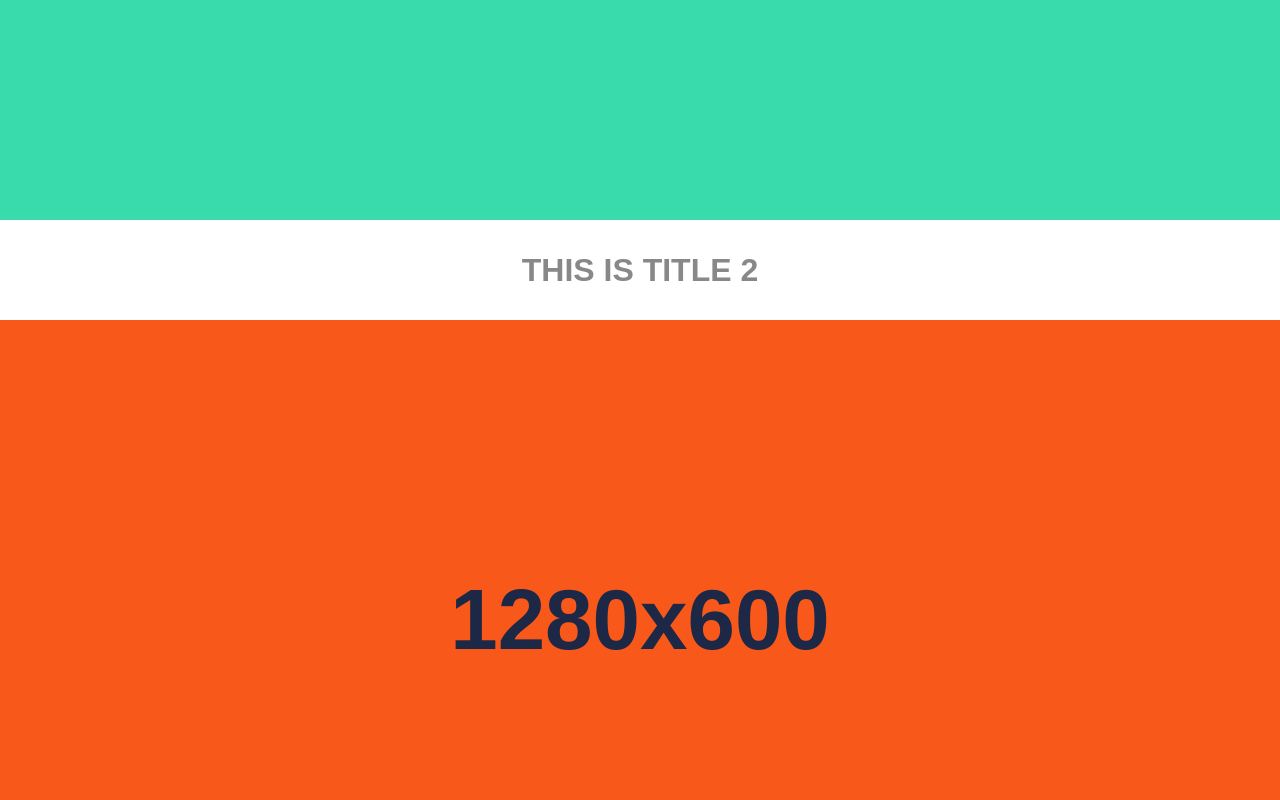
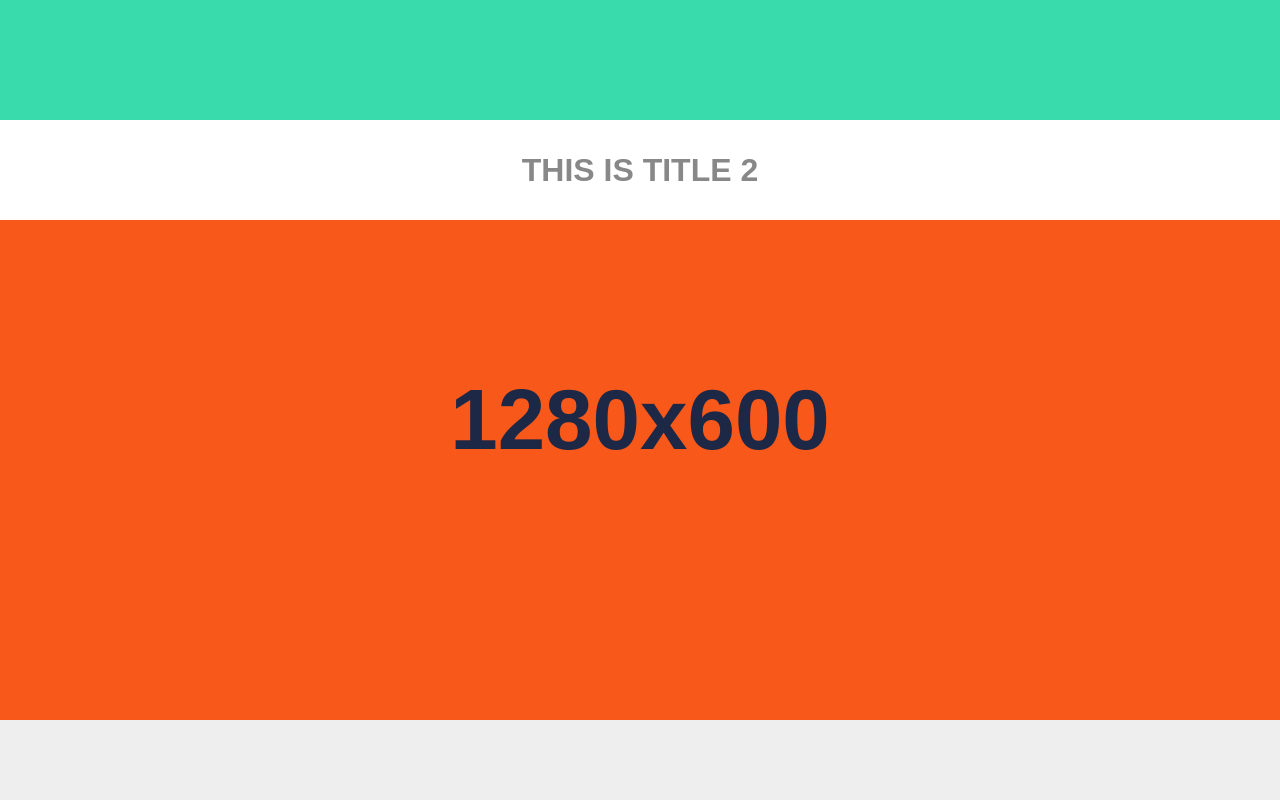
Before and after one commit to hmacphail/sticky-scroll, a plain HTML site: page index.html in a window 1280 px wide. Shown: the part 1680-2480 px from the top of the page. Drawn offline with nearby package versions, Linux system fonts and the light colour scheme.

Commit message:
Update main.css

```diff
--- a/css/main.css
+++ b/css/main.css
@@ -153,13 +153,15 @@ textarea {
     position: relative;
     background: #fff;
     height: 100px;
+
+    z-index: 10;
+    width: 100%;
+    top: 0;
 }
 
 .title.fixed {
     position: fixed;
-    top: 0;
-    width: 100%;
-    z-index: 10;
+    /*top: 0;*/
 }
 
 .title.fixed.absolute {
@@ -175,10 +177,10 @@ textarea {
     font-weight: 600;
 }
 
-
-
-
-
+.followWrap {
+    position: absolute;
+    width: 100%;
+}
 
 
 
```
